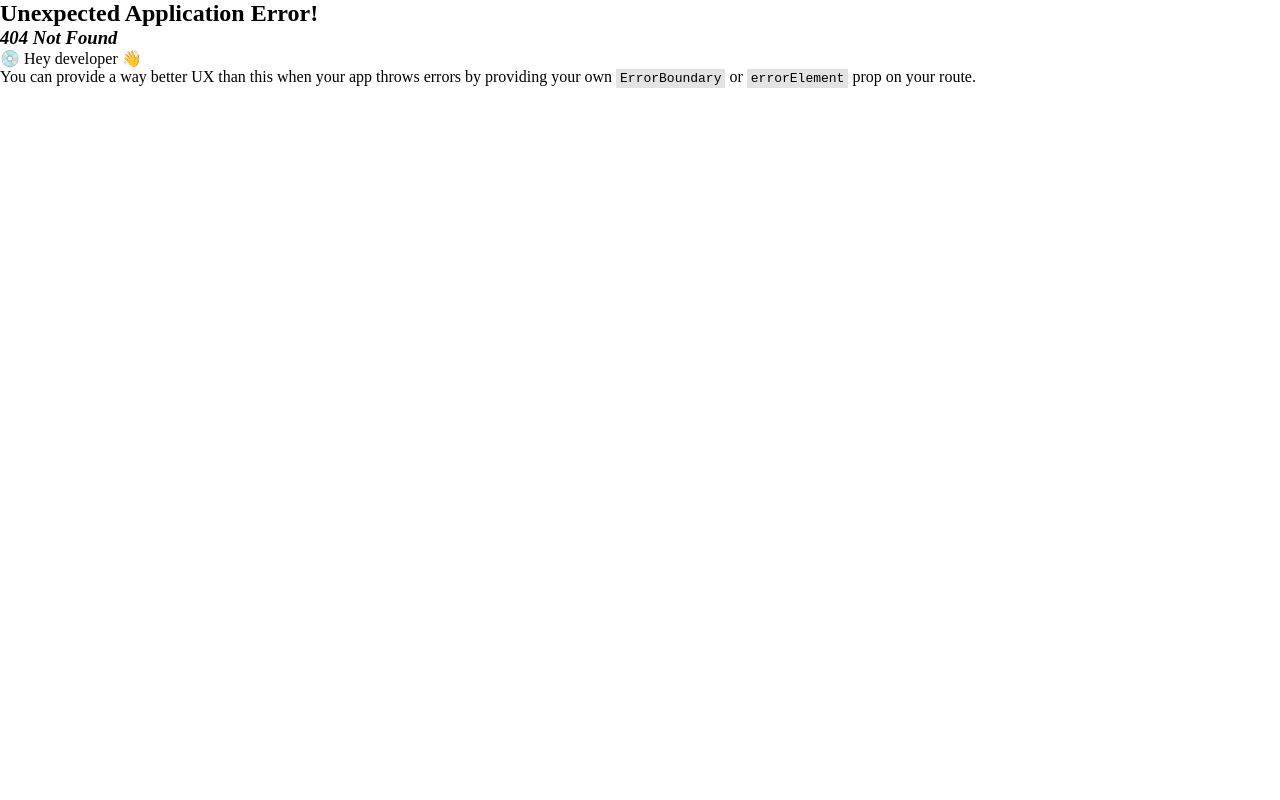
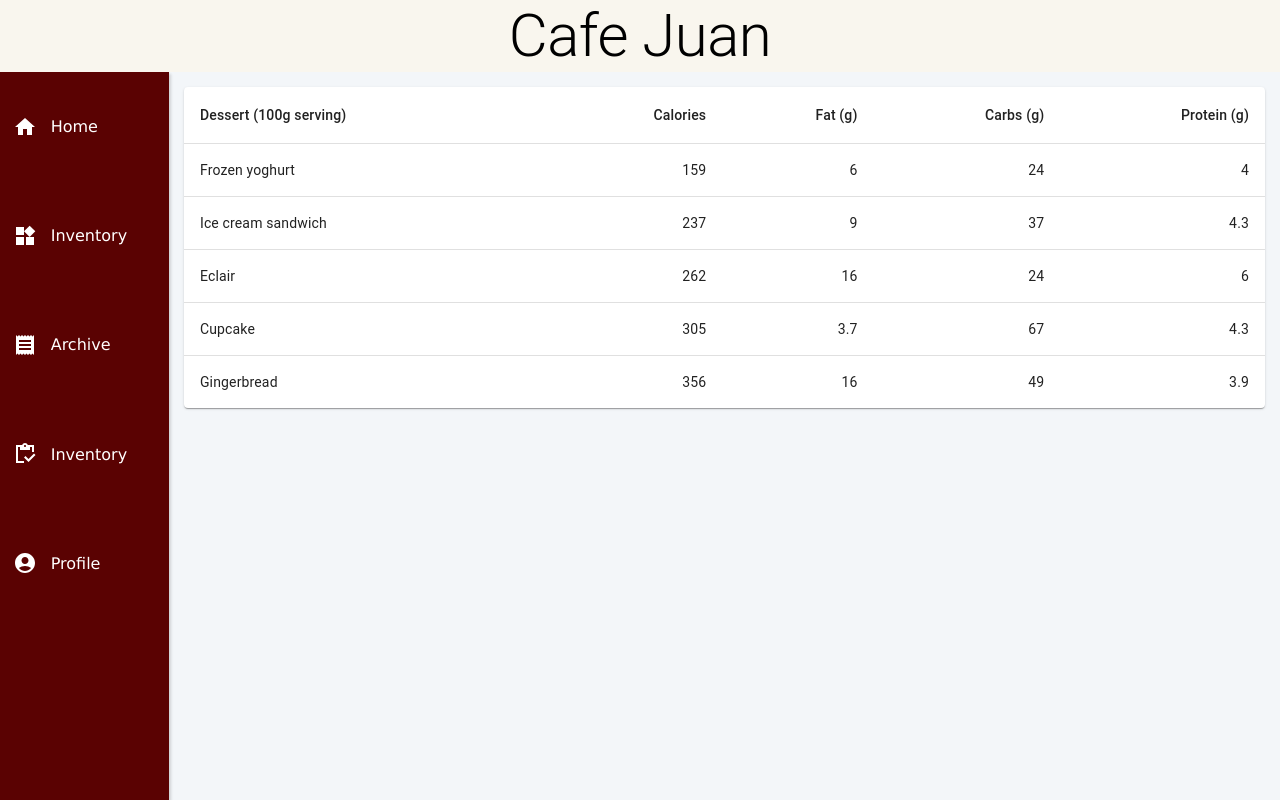
Before and after one commit to tuungss123/IMS, a React (Vite) app in the folder FE/client-web/: page /cafeinventory in a window 1280 px wide. Before the commit this address had no page. Built offline with nearby package versions, Linux system fonts and the light colour scheme.

Commit message:
sdasaasdas

```diff
--- a/FE/client-web/src/App.jsx
+++ b/FE/client-web/src/App.jsx
@@ -8,20 +8,20 @@ import {
 //pages
 import HomePage from "./pages/home"
 import InventoryPage from "./pages/inventory"
-import OrdersPage from "./pages/orders"
-import MenuPage from "./pages/menu"
 import RootLayout from './layouts/root-layout'
 import "./App.css"
 import ProfilePage from './pages/profile'
 import SignIn from './pages/sign-in'
+import ArchivePage from './pages/archive'
+import CafeInventoryPage from './pages/menu'
 
 const router = createBrowserRouter(
   createRoutesFromElements(
     <Route path='/' element={<RootLayout/>}>
       <Route index element={<HomePage/>} />
       <Route path='inventory' element={<InventoryPage/>} />
-      <Route path='orders' element={<OrdersPage/>} />
-      <Route path='menu' element={<MenuPage/>} />
+      <Route path='archive' element={<ArchivePage/>} />
+      <Route path='cafeinventory' element={<CafeInventoryPage/>} />
       <Route path='profile' element={<ProfilePage/>} />
       <Route path='signin' element={<SignIn/>} />
     </Route>
--- a/FE/client-web/src/components/sidenav/SidenavData.jsx
+++ b/FE/client-web/src/components/sidenav/SidenavData.jsx
@@ -11,14 +11,14 @@ export const SidenavData = [
         link: "/"
     },
     {
-        title: "Menu",
+        title: "Inventory",
         icon: <WidgetsIcon/>,
-        link: "/menu"
+        link: "/cafeinventory"
     },
     {
-        title: "Order",
+        title: "Archive",
         icon: <ReceiptIcon/>,
-        link: "/orders"
+        link: "/archive"
     },
     {
         title: "Inventory",
--- a/FE/client-web/src/pages/orders/index.jsx
+++ b/FE/client-web/src/pages/archive/index.jsx
@@ -119,7 +119,7 @@ const rows = [
   createData('Gingerbread', 356, 16.0, 49, 3.9, 1.5),
 ];
 
-export default function OrdersPage() {
+export default function ArchivePage() {
 
   const [inputText, setInputText] = useState("");
   let inputHandler = (e) => {
--- a/FE/client-web/src/pages/home/index.jsx
+++ b/FE/client-web/src/pages/home/index.jsx
@@ -1,31 +1,10 @@
-import React from "react";
-import { Container, Grid, Paper } from "@mui/material";
+import { Container } from "@mui/material";
 
 const HomePage = () => {
     return (
         <Container>
-            <h1>Cafe Juan</h1>
-            <Grid container spacing={3}>
-                <Grid item xs={6}>
-                    <Paper sx={{height:"90vh"}}>
-                        1
-                    </Paper>
-                </Grid>
-                <Grid item xs={6}>
-                    <Grid container spacing={3}>
-                        <Grid item xs={12}>
-                            <Paper sx={{height:"44vh"}}>
-                                2
-                            </Paper>
-                        </Grid>
-                        <Grid item xs={12}>
-                            <Paper sx={{height:"44vh"}}>
-                                3
-                            </Paper>
-                        </Grid>
-                    </Grid>
-                </Grid>
-            </Grid>
+            <h1>Dashboard</h1>
+
         </Container>
     )
 }
--- a/FE/client-web/src/pages/inventory/index.jsx
+++ b/FE/client-web/src/pages/inventory/index.jsx
@@ -1,3 +1,6 @@
+
+//Inventory for Commissary
+
 import { Table, TableBody, TableCell, TableContainer, TableHead, TableRow, Paper, TextField } from "@mui/material";
 import { useState } from "react";
 
--- a/FE/client-web/src/pages/menu/index.jsx
+++ b/FE/client-web/src/pages/menu/index.jsx
@@ -1,55 +1,56 @@
-import { Box, Paper } from '@mui/material'
-import Grid from '@mui/material/Unstable_Grid2';
+import { Table, TableBody, TableCell, TableContainer, TableHead, TableRow, Paper} from "@mui/material";
 
-function MenuPage() {
-  return (
-    <Box sx={{
-        flexGrow: 1,
-        }}
-    >
-        <Grid container spacing={2} alignItems={'center'}>
-            <Grid xs={7} container>
-                <Grid xs={12}>
-                    <Paper>xs=12</Paper>
-                </Grid>
-                <Grid xs={3}>
-                    <Paper>xs=12</Paper>
-                </Grid>
-                <Grid xs={3}>
-                    <Paper>xs=12</Paper>
-                </Grid>
-                <Grid xs={3}>
-                    <Paper>xs=12</Paper>
-                </Grid>
-                <Grid xs={3}>
-                    <Paper>xs=12</Paper>
-                </Grid>
-                <Grid xs={3}>
-                    <Paper>xs=12</Paper>
-                </Grid>
-                <Grid xs={3}>
-                    <Paper>xs=12</Paper>
-                </Grid>
-                <Grid xs={3}>
-                    <Paper>xs=12</Paper>
-                </Grid>
-                <Grid xs={3}>
-                    <Paper>xs=12</Paper>
-                </Grid>
-            </Grid>
-            <Grid xs={5} container direction={'column'} alignItems={'center'}>
-                <Grid item xs={10}>
-                    <Paper sx={{height:"50vh"}}>
-                        xs=3
-                    </Paper>
-                </Grid>
-                <Grid xs={10}>
-                    <Paper>xs=3</Paper>
-                </Grid>
-            </Grid>
-        </Grid>
-    </Box>
-  )
+
+function createData(name, calories, fat, carbs, protein) {
+    return { name, calories, fat, carbs, protein };
 }
 
-export default MenuPage;
+const rows = [
+    createData('Frozen yoghurt', 159, 6.0, 24, 4.0),
+    createData('Ice cream sandwich', 237, 9.0, 37, 4.3),
+    createData('Eclair', 262, 16.0, 24, 6.0),
+    createData('Cupcake', 305, 3.7, 67, 4.3),
+    createData('Gingerbread', 356, 16.0, 49, 3.9),
+];
+
+const CafeInventoryPage = () => {
+
+
+
+
+  return (
+//Inventory for Cafe
+        <TableContainer component={Paper}>
+            <Table sx={{ minWidth: 650 }} aria-label="simple table">
+            <TableHead>
+                <TableRow>
+                <TableCell>Dessert (100g serving)</TableCell>
+                <TableCell align="right">Calories</TableCell>
+                <TableCell align="right">Fat&nbsp;(g)</TableCell>
+                <TableCell align="right">Carbs&nbsp;(g)</TableCell>
+                <TableCell align="right">Protein&nbsp;(g)</TableCell>
+                </TableRow>
+            </TableHead>
+            <TableBody>
+                {rows.map((row) => (
+                <TableRow
+                    key={row.name}
+                    sx={{ '&:last-child td, &:last-child th': { border: 0 } }}
+                >
+                    <TableCell component="th" scope="row">
+                    {row.name}
+                    </TableCell>
+                    <TableCell align="right">{row.calories}</TableCell>
+                    <TableCell align="right">{row.fat}</TableCell>
+                    <TableCell align="right">{row.carbs}</TableCell>
+                    <TableCell align="right">{row.protein}</TableCell>
+                </TableRow>
+                ))}
+            </TableBody>
+            </Table>
+        </TableContainer>
+
+    )
+}
+
+export default CafeInventoryPage;
```
Also changed, not shown: FE/client-web/src/pages/archive/styles.css (renamed from FE/client-web/src/pages/orders/styles.css).
